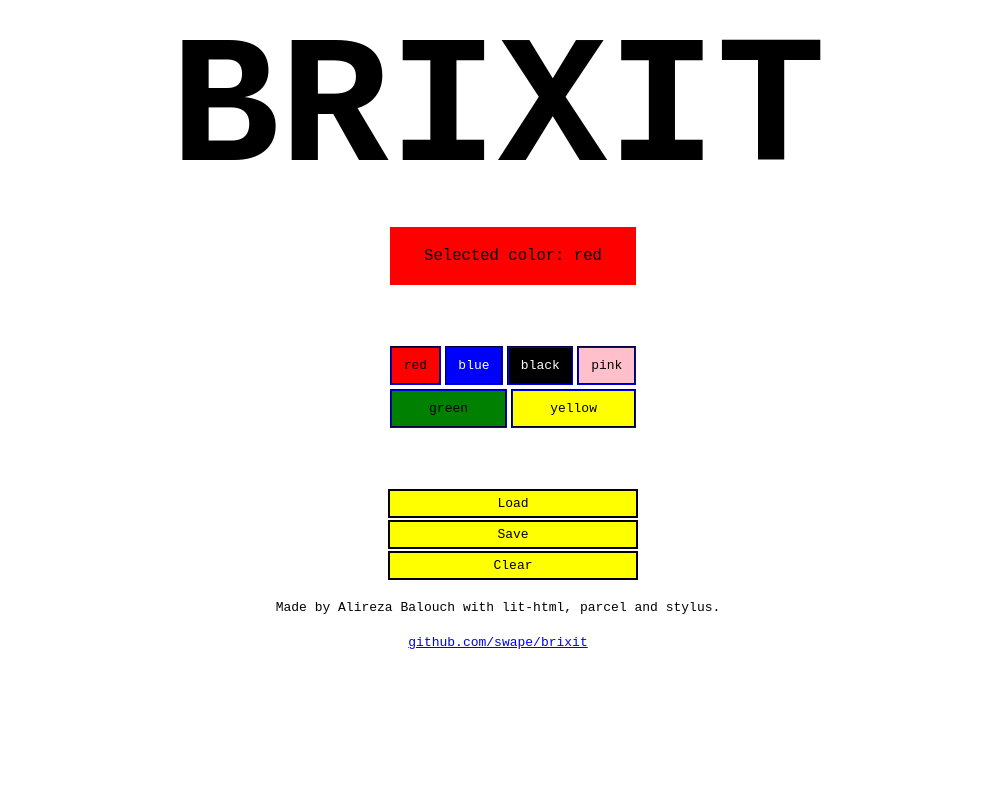
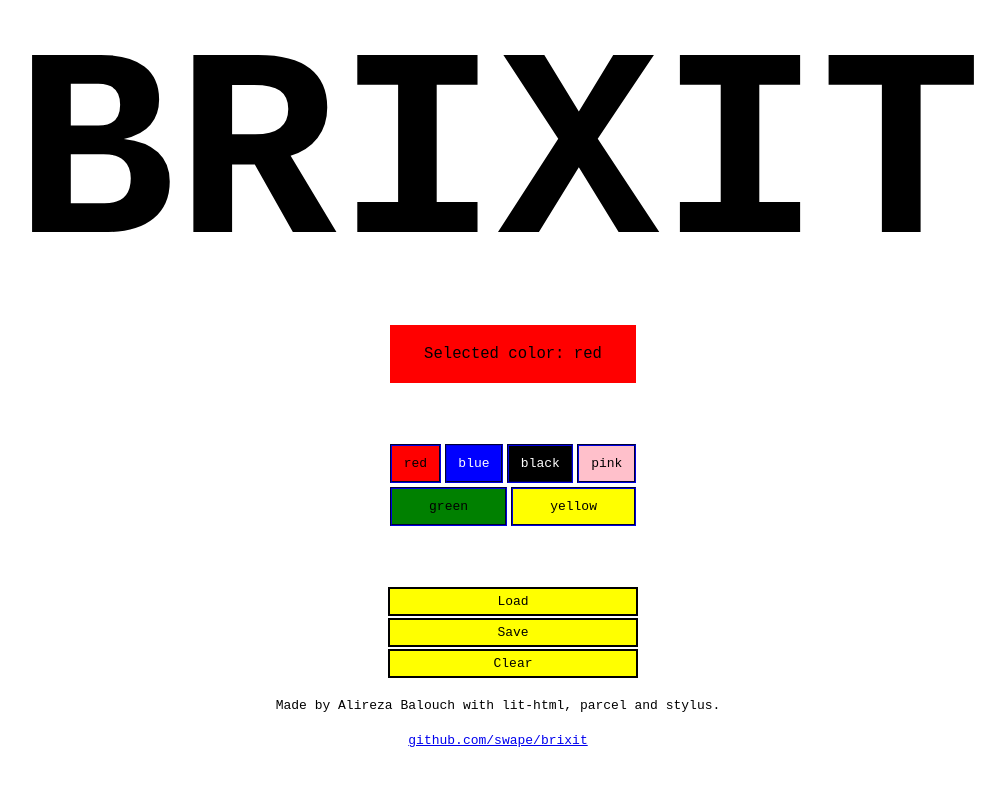
Before and after one commit to swape/brixit, a website built with Parcel: page src/index.html in a window 1280 px wide. Shown: the whole page, without its empty margins (142-1147 px from the left). Built offline with nearby package versions, Linux system fonts and the light colour scheme.

Commit message:
style changes: fotn and wrapping content

```diff
--- a/src/style.styl
+++ b/src/style.styl
@@ -8,7 +8,7 @@ body
 
 h1
   text-align: center
-  font-size: 14em
+  font-size: 21vw
   margin: 0
 
 .pink
@@ -35,6 +35,7 @@ h1
   display:flex
   padding: 10px
   justify-content: center
+  flex-wrap: wrap
 
   .matrix
     flex: 0 0 auto
```
